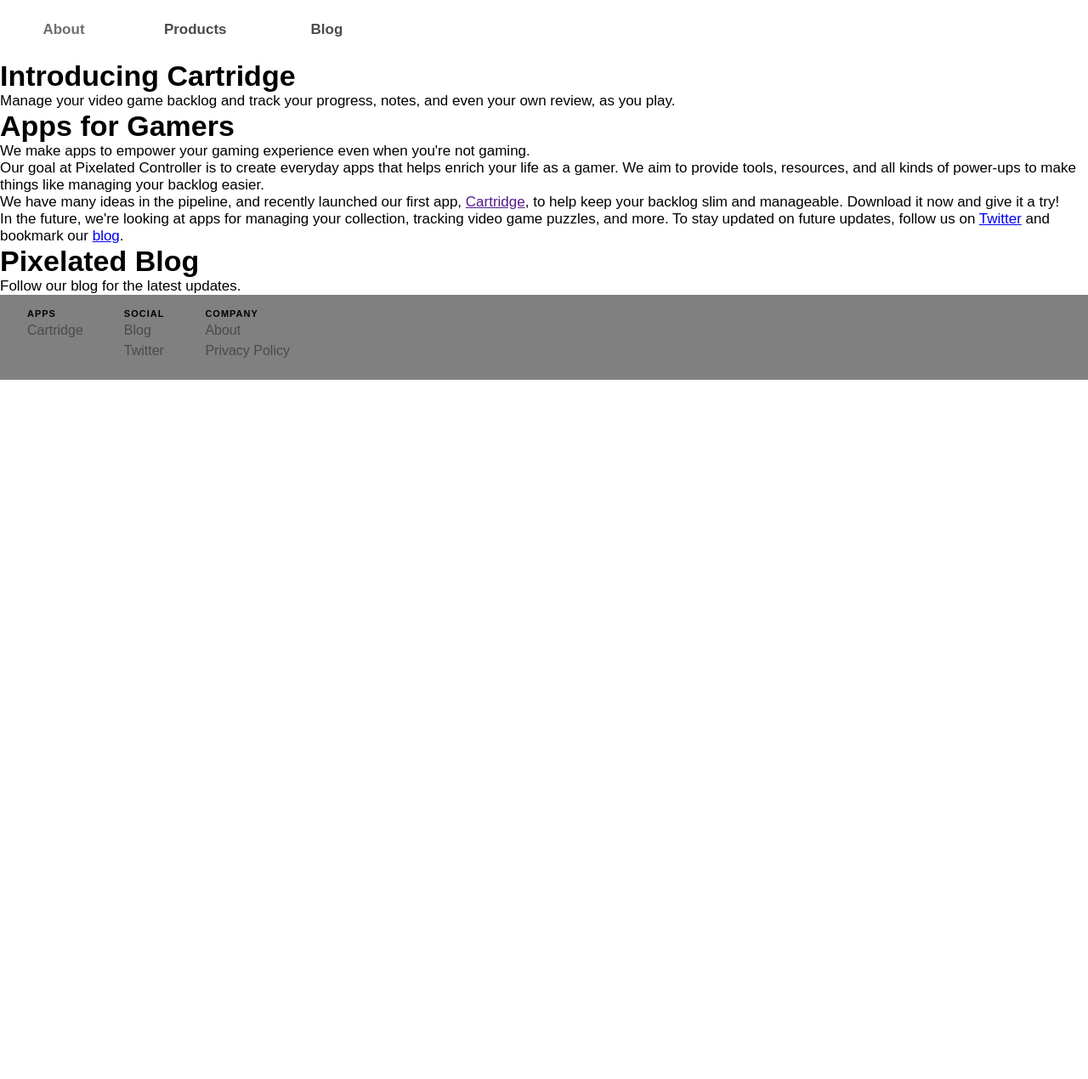
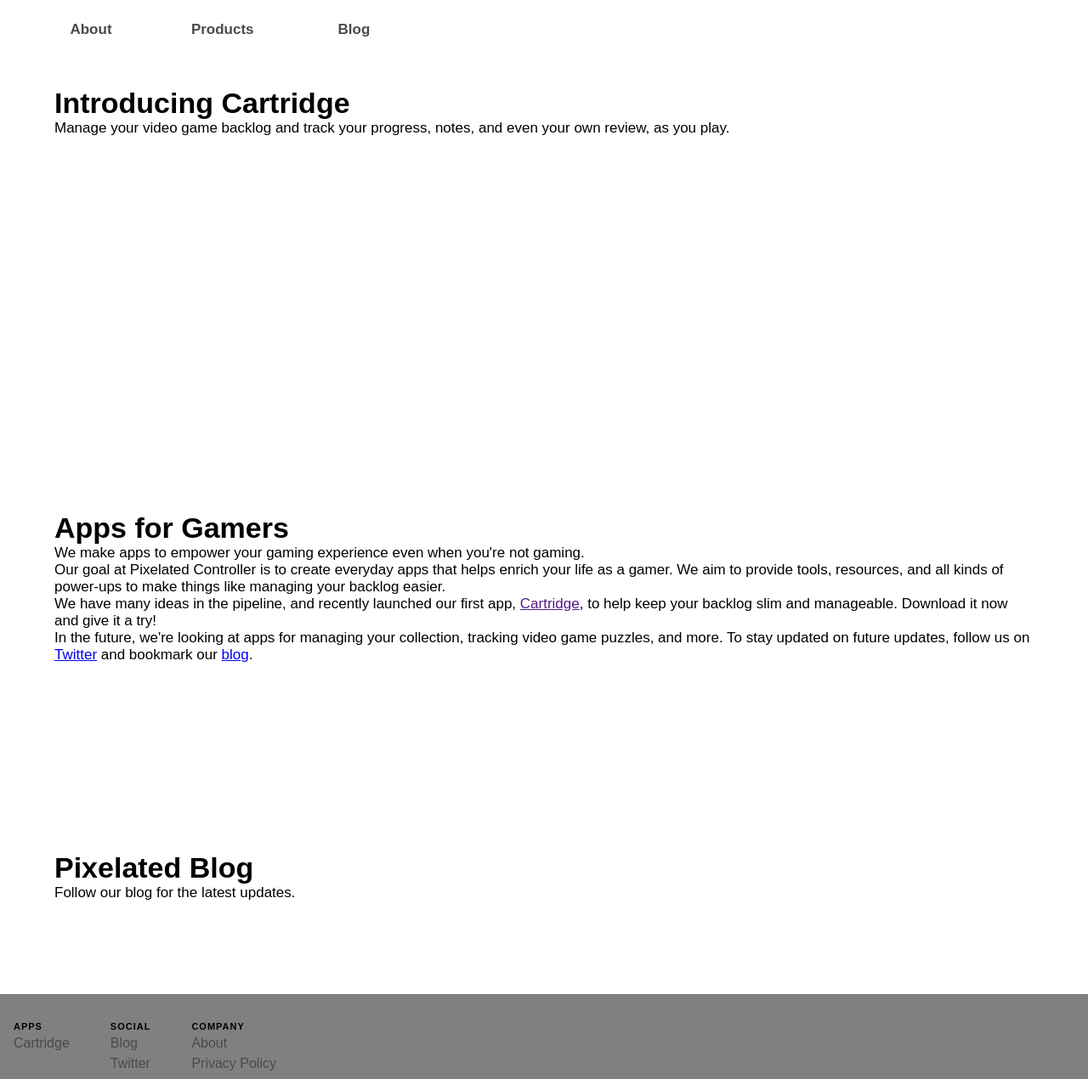
Before and after one commit to Pixelated-Controller/website, a Jekyll site: the page built from index.html, in a window 1280 px wide. Shown: the whole page at 85% size. Built offline with Jekyll 4.4.1, drawn with Linux system fonts in a browser that asks for light colours; before the commit the page ends 900 px from its top, so only the background shows below that.

Commit message:
Add styling for home page

```diff
--- a/_config.yml
+++ b/_config.yml
@@ -29,6 +29,10 @@
 plugins:
   - jekyll-feed
 
+sass:
+  sass_dir: _sass
+  style: compressed
+
 # Exclude from processing.
 # The following items will not be processed, by default.
 # Any item listed under the `exclude:` key here will be automatically added to
--- a/index.html
+++ b/index.html
@@ -5,19 +5,20 @@
 <head>
     <title>Pixelated Controller</title>
     <link href="style/main.css" rel="stylesheet">
+    <link href="style/home.css" rel="stylesheet">
 </head>
 
 <body>
   {% include nav.html %}
 
-  <div id="hero-carousel">
-    <div id="cartridge">
-      <h1 id="home-title-carousel">Introducing Cartridge</h1>
-      <p id="home-subtitle-carousel">Manage your video game backlog and track your progress, notes, and even your own review, as you play.</p>
+  <div class="home-section" id="hero-carousel">
+    <div id="cartridge" class="carousel-slide">
+      <h1 id="home-title-cartridge">Introducing Cartridge</h1>
+      <p id="home-subtitle-cartridge">Manage your video game backlog and track your progress, notes, and even your own review, as you play.</p>
     </div>
   </div>
 
-  <div id="about-us">
+  <div class="home-section" id="about-us">
     <h1 id="home-title-about">Apps for Gamers</h1>
     <p id="home-subtitle-about">We make apps to empower your gaming experience even when you're not gaming.</p>
     <p id="home-description-about">
@@ -32,7 +33,7 @@
     </p>
   </div>
 
-  <div id="blog">
+  <div class="home-section" id="blog">
     <h1 id="home-title-blog">Pixelated Blog</h1>
     <p id="home-subtitle-blog">Follow our blog for the latest updates.</p>
   </div>
--- /dev/null
+++ b/style/home.scss
@@ -0,0 +1,52 @@
+---
+---
+
+.home-section {
+  padding: 32px 64px 32px 64px;
+}
+
+#hero-carousel {
+  height: 500px;
+
+  .carousel-slide {
+    height: 500px;
+    width: 100%;
+
+    // Cartridge
+    #home-title-cartridge {
+
+    }
+
+    #home-subtitle-cartridge {
+
+    }
+  }
+}
+
+#about-us {
+  height: 400px;
+
+  #home-title-about {
+
+  }
+
+  #home-subtitle-about {
+
+  }
+
+  #home-description-about {
+
+  }
+}
+
+#blog {
+  height: 200px;
+
+  #home-title-blog {
+
+  }
+
+  #home-subtitle-blog {
+
+  }
+}
--- a/style/main.scss
+++ b/style/main.scss
@@ -18,6 +18,7 @@
 nav {
   height: 70px;
   line-height: 70px;
+  padding: 0px 32px 0px 32px;
 
   a {
     display: block;
@@ -48,7 +49,7 @@
 
 footer {
   height: 100px;
-  padding: 16px 32px 16px 32px;
+  padding: 32px 16px 32px 16px;
   display: flex;
   justify-content: flex-start;
   flex-wrap: wrap;
```
Also changed, not shown: _sass/home.scss (deleted), style/blog.scss (renamed from _sass/blog.scss), style/cartridge.scss (renamed from _sass/cartridge.scss).
